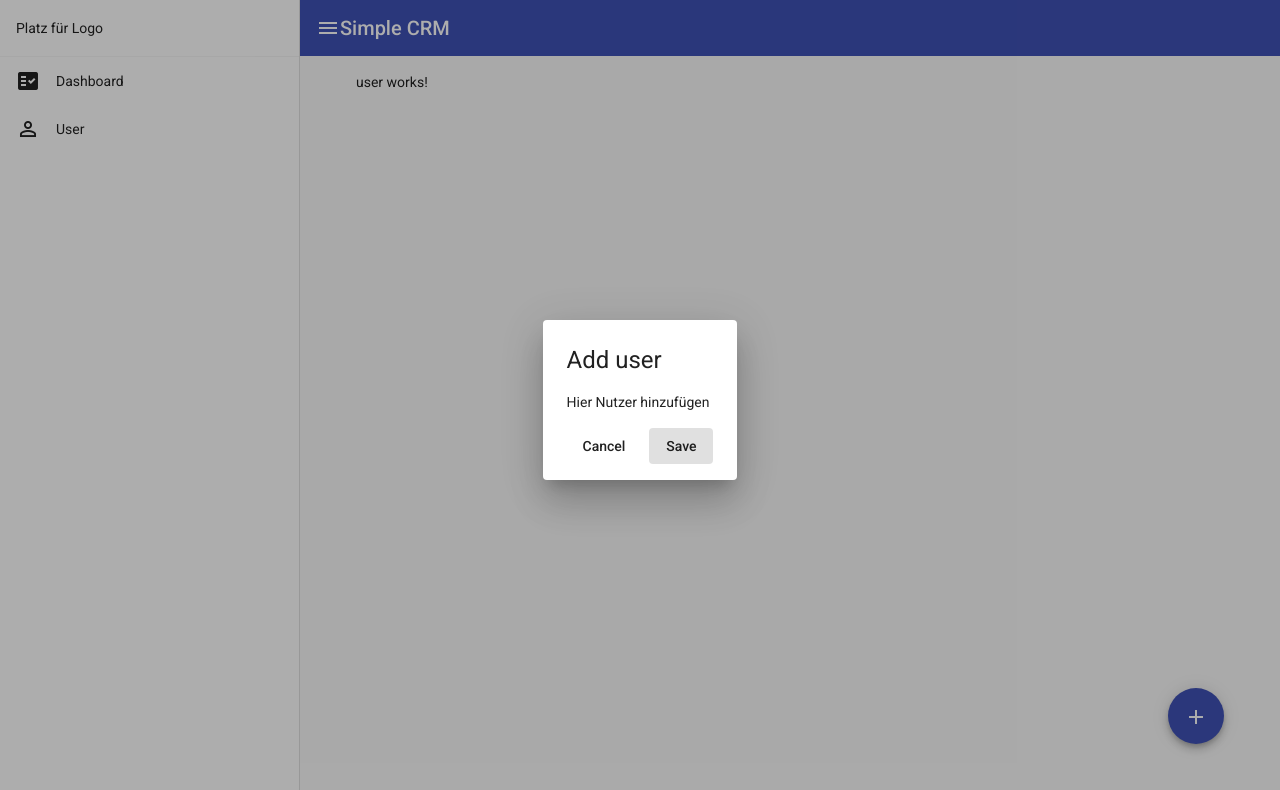
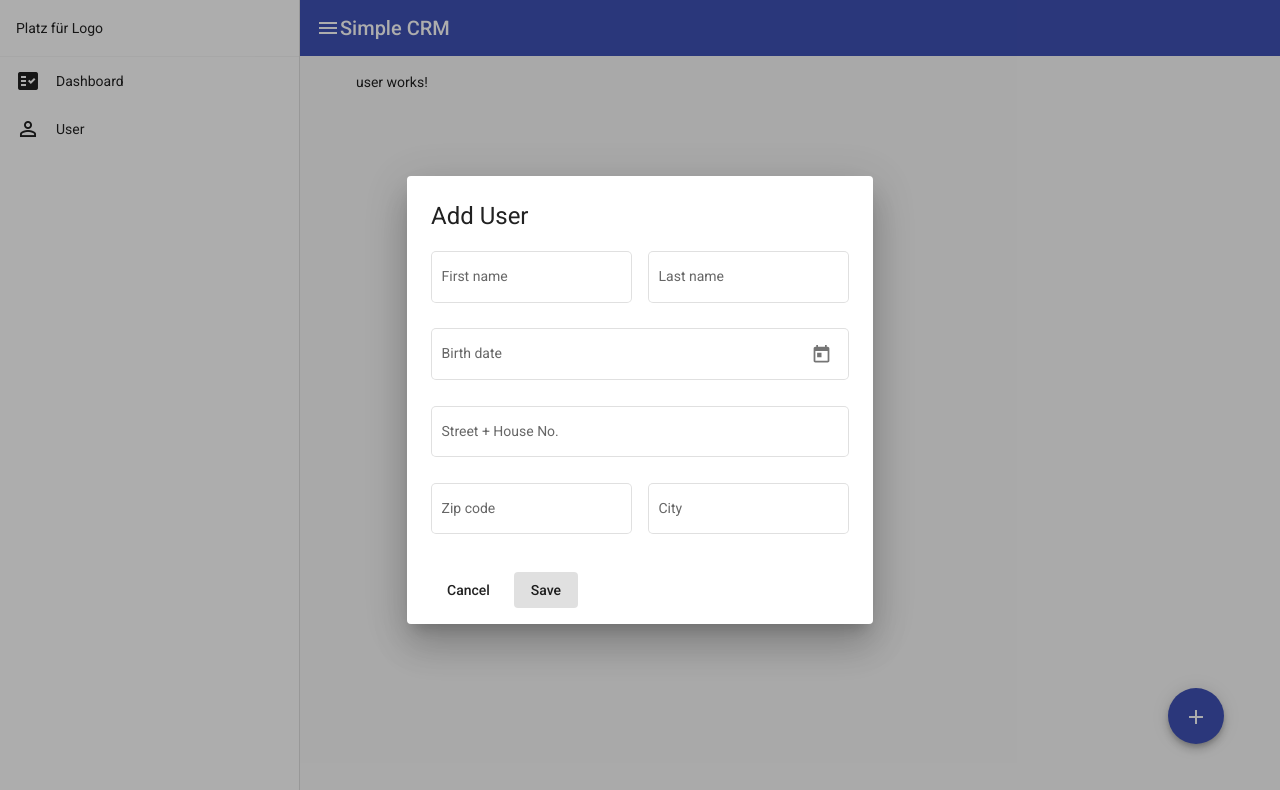
Before and after one commit to AndreasBandusch/simple-crm, an Angular app: page /user in a window 1280 px wide. Both pictures are taken after a click on the button "add". Shown: the top 790 px of the page. Built offline with nearby package versions, Linux system fonts and the light colour scheme.

Commit message:
Added updates

```diff
--- a/src/app/dialog-add-user/dialog-add-user.component.html
+++ b/src/app/dialog-add-user/dialog-add-user.component.html
@@ -1,7 +1,54 @@
-<h1 mat-dialog-title>Add user</h1>
+<h1 mat-dialog-title>Add User</h1>
 <div mat-dialog-content>
-  Hier Nutzer hinzufügen
+  <div>
+    <mat-form-field class="mr-16" appearance="outline">
+      <mat-label>First name</mat-label>
+      <input matInput placeholder="Placeholder">
+      <!-- <mat-hint>Please enter a name</mat-hint> -->
+    </mat-form-field>
+
+    <mat-form-field appearance="outline">
+      <mat-label>Last name</mat-label>
+      <input matInput placeholder="Placeholder">
+      <!-- <mat-hint>Please enter a name</mat-hint> -->
+    </mat-form-field>
+  </div>
+
+  <div>
+    <mat-form-field appearance="outline" class="full-width">
+      <mat-label>Birth date</mat-label>
+      <input matInput placeholder="Placeholder" [matDatepicker]="picker1">
+      <mat-datepicker-toggle matSuffix [for]="picker1"></mat-datepicker-toggle>
+      <mat-datepicker #picker1></mat-datepicker>
+      <!-- <mat-hint>Please enter a date</mat-hint> -->
+    </mat-form-field>
+  </div>
+
+  <div>
+    <mat-form-field appearance="outline" class="full-width">
+      <mat-label>Street + House No.</mat-label>
+      <input matInput placeholder="Placeholder">
+      <!-- <mat-hint>Please enter a name</mat-hint> -->
+    </mat-form-field>
+  </div>
+
+  <div>
+    <mat-form-field appearance="outline" class="mr-16">
+      <mat-label>Zip code</mat-label>
+      <input matInput placeholder="Placeholder">
+      <!-- <mat-hint>Please enter a name</mat-hint> -->
+    </mat-form-field>
+
+    <mat-form-field appearance="outline">
+      <mat-label>City</mat-label>
+      <input matInput placeholder="Placeholder">
+      <!-- <mat-hint>Please enter a name</mat-hint> -->
+    </mat-form-field>
+  </div>
+
 </div>
+
+
 <div mat-dialog-actions>
   <button mat-button>Cancel</button>
   <button mat-button cdkFocusInitial>Save</button>
--- a/src/styles.scss
+++ b/src/styles.scss
@@ -1,4 +1,19 @@
 /* You can add global styles to this file, and also import other style files */
 
-html, body { height: 100%; }
-body { margin: 0; font-family: Roboto, "Helvetica Neue", sans-serif; }
+html,
+body {
+    height: 100%;
+}
+
+body {
+    margin: 0;
+    font-family: Roboto, "Helvetica Neue", sans-serif;
+}
+
+.mr-16 {
+    margin-right: 16px;
+}
+
+.full-width {
+    width: 100%;
+}
--- a/tsconfig.json
+++ b/tsconfig.json
@@ -5,7 +5,7 @@
     "baseUrl": "./",
     "outDir": "./dist/out-tsc",
     "forceConsistentCasingInFileNames": true,
-    "strict": true,
+    "strict": false,
     "noImplicitOverride": true,
     "noPropertyAccessFromIndexSignature": true,
     "noImplicitReturns": true,
```
Also changed, not shown: src/app/app.module.ts (+14 -6 lines), src/models/user.class.ts (added, +18 -0 lines).
